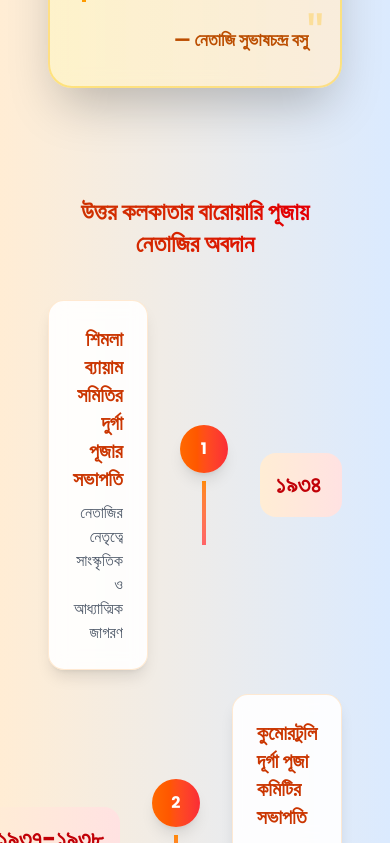
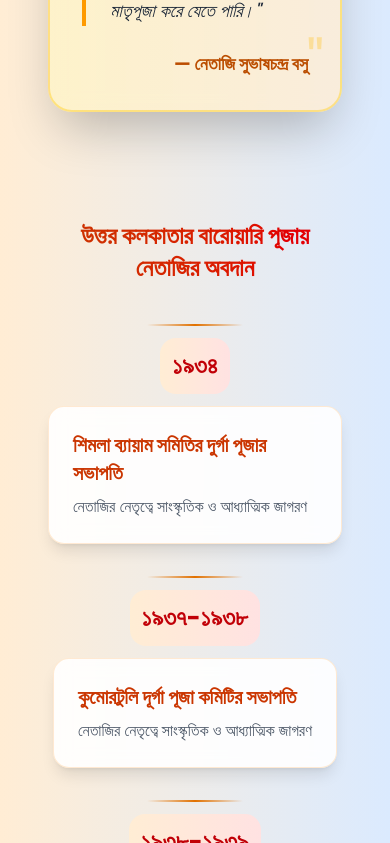
Before and after one commit to Arijitkhan99git/durga-mandap, a React (Vite) app: page / in a window 390 px wide. Shown: the part 3555-4398 px from the top of the page. Built offline with nearby package versions, Linux system fonts and the light colour scheme.

Commit message:
fixed homepage

```diff
--- a/src/components/home/Historical.jsx
+++ b/src/components/home/Historical.jsx
@@ -3,10 +3,16 @@ import { motion } from "motion/react"
 import { Mail } from 'lucide-react';
 
 function Historical() {
+    const data = [
+            { year: '১৯৩৪', event: 'শিমলা ব্যায়াম সমিতির দুর্গা পূজার সভাপতি' },
+            { year: '১৯৩৭-১৯৩৮', event: 'কুমোরটুলি দূর্গা পূজা কমিটির সভাপতি' },
+            { year: '১৯৩৮-১৯৩৯', event: 'বাগবাজার সার্বজনীন দুর্গাপূজার সভাপতিত্ব' }
+        ]
+
   return (
     <>
     <div className='w-full  overflow-x-clip mt-[4rem] pb-5 md:pb-10 flex justify-center items-center'>
-        <div className='w-full max-w-7xl py-4 md:py-6 px-12'>
+        <div className='w-full max-w-7xl py-4 md:py-6 px-12 mb-4'>
 
 
         <motion.div
@@ -79,7 +85,7 @@ function Historical() {
               viewport={{ once: true }}
               className='mb-12'>
 
-              <h3 className='text-2xl md:text-3xl font-bold text-center bg-gradient-to-r from-red-700 to-orange-600 bg-clip-text text-transparent py-4 md:py-8'>
+              <h3 className='text-2xl md:text-3xl font-bold text-center bg-gradient-to-r from-red-700 to-orange-600 bg-clip-text text-transparent py-6 md:py-8 mb-2'>
                 জেলে থাকাকালীন দুর্গা পূজা
               </h3>
 
@@ -164,19 +170,40 @@ function Historical() {
                 উত্তর কলকাতার বারোয়ারি পূজায় নেতাজির অবদান
               </h3>
 
-              <div className='space-y-6'>
-                {[
-                  { year: '১৯৩৪', event: 'শিমলা ব্যায়াম সমিতির দুর্গা পূজার সভাপতি' },
-                  { year: '১৯৩৭-১৯৩৮', event: 'কুমোরটুলি দূর্গা পূজা কমিটির সভাপতি' },
-                  { year: '১৯৩৮-১৯৩৯', event: 'বাগবাজার সার্বজনীন দুর্গাপূজার সভাপতিত্ব' }
-                ].map((item, index) => (
+              {/* Mobile Screen */}
+               <div className='space-y-8 block md:hidden '>
+                {data.map((item, index) => (
                   <motion.div
                     key={index}
                     initial={{ x: index % 2 === 0 ? -50 : 50, opacity: 0 }}
                     whileInView={{ x: 0, opacity: 1 }}
                     transition={{ duration: 0.6, delay: index * 0.2 }}
                     viewport={{ once: true }}
-                    className={`flex items-center gap-8 ${index % 2 === 0 ? 'flex-row' : 'flex-row-reverse'}`}>
+                    className='flex items-center justify-center gap-3 flex-col'>
+
+                       <div className="w-24 h-[2px] bg-gradient-to-r from-transparent via-amber-600 to-transparent"></div>
+                      <div className='bg-gradient-to-r from-orange-100 to-red-100 rounded-2xl p-3'>
+                        <span className='text-2xl font-bold text-red-700'>{item.year}</span>
+                      </div>
+
+                      <div className='bg-white/90 backdrop-blur-sm border border-orange-200/50 rounded-2xl p-6 shadow-lg transform hover:scale-105 transition-all duration-300 '>
+                        <h4 className='text-xl font-bold text-orange-700 mb-2'>{item.event}</h4>
+                        <p className='text-gray-600 font-medium'>নেতাজির নেতৃত্বে সাংস্কৃতিক ও আধ্যাত্মিক জাগরণ</p>
+                    </div>
+                  </motion.div>
+                ))}
+              </div>
+
+              {/* Lager Screen */}
+              <div className='space-y-6 hidden md:block'>
+                {data.map((item, index) => (
+                  <motion.div
+                    key={index}
+                    initial={{ x: index % 2 === 0 ? -50 : 50, opacity: 0 }}
+                    whileInView={{ x: 0, opacity: 1 }}
+                    transition={{ duration: 0.6, delay: index * 0.2 }}
+                    viewport={{ once: true }}
+                    className={`flex items-center justify-center gap-8  ${index % 2 === 0 ? 'flex-row' : 'flex-row-reverse'}`}>
 
                     <div className='flex-1'>
                       <div className={`bg-white/90 backdrop-blur-sm border border-orange-200/50 rounded-2xl p-6 shadow-lg transform hover:scale-105 transition-all duration-300 ${index % 2 === 0 ? 'text-right' : 'text-left'}`}>
```
